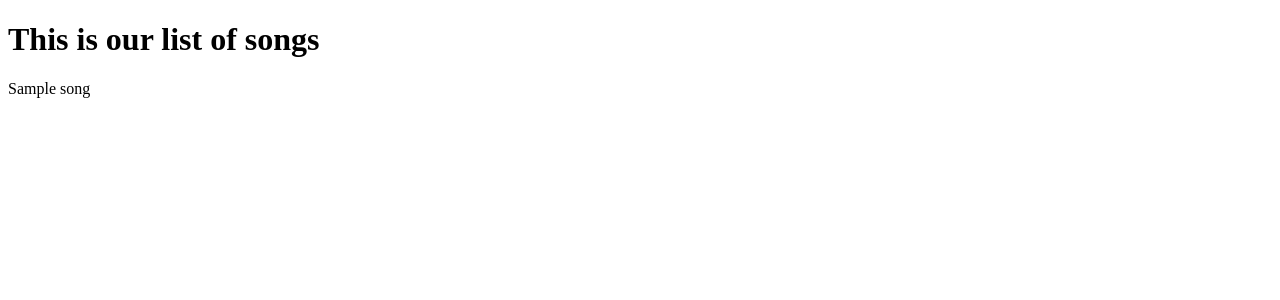
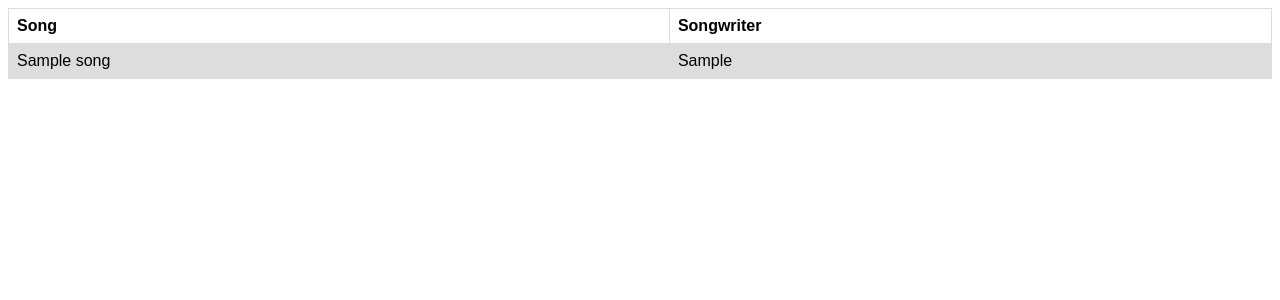
Before and after one commit to cgunnels1/django-website-project, a Django app: page /playlist/ in a window 1280 px wide. Shown: the top 300 px of the page. Run offline with Django 4.2, Linux system fonts and the light colour scheme; tables that the repository leaves empty hold one stand-in row (values such as "Sample post").

Commit message:
Edit html page

```diff
--- a/playlist/templates/playlist/index.html
+++ b/playlist/templates/playlist/index.html
@@ -3,11 +3,58 @@
 <head>
     <meta charset="UTF-8">
     <title>Index</title>
+    <style>
+        table {
+          font-family: arial, sans-serif;
+          border-collapse: collapse;
+          width: 100%;
+        }
+
+        td, th {
+          border: 1px solid #dddddd;
+          text-align: left;
+          padding: 8px;
+        }
+
+        tr:nth-child(even) {
+          background-color: #dddddd;
+        }
+        ul {
+            list-style-type: none;
+            margin: 0;
+            padding: 0;
+            overflow: hidden;
+            background-color: #333;
+        }
+        li {
+          float: left;
+        }
+        li a {
+          display: block;
+          color: white;
+          text-align: center;
+          padding: 14px 16px;
+          text-decoration: none;
+        }
+
+        li a:hover {
+          background-color: #111;
+        }
+       </style>
 </head>
 <body>
-    <h1>This is our list of songs</h1>
-    {% for song in song_objects %}
-        <p>{{ song }}</p>
-    {% endfor %}
+
+    <table>
+        <tr>
+            <th>Song</th>
+            <th>Songwriter</th>
+        </tr>
+            {% for song in song_objects %}
+                <tr>
+                    <td>{{ song.title }}</td>
+                    <td>{{ song.writer }}</td>
+                 </tr>
+            {% endfor %}
+    </table>
 </body>
 </html>
```
